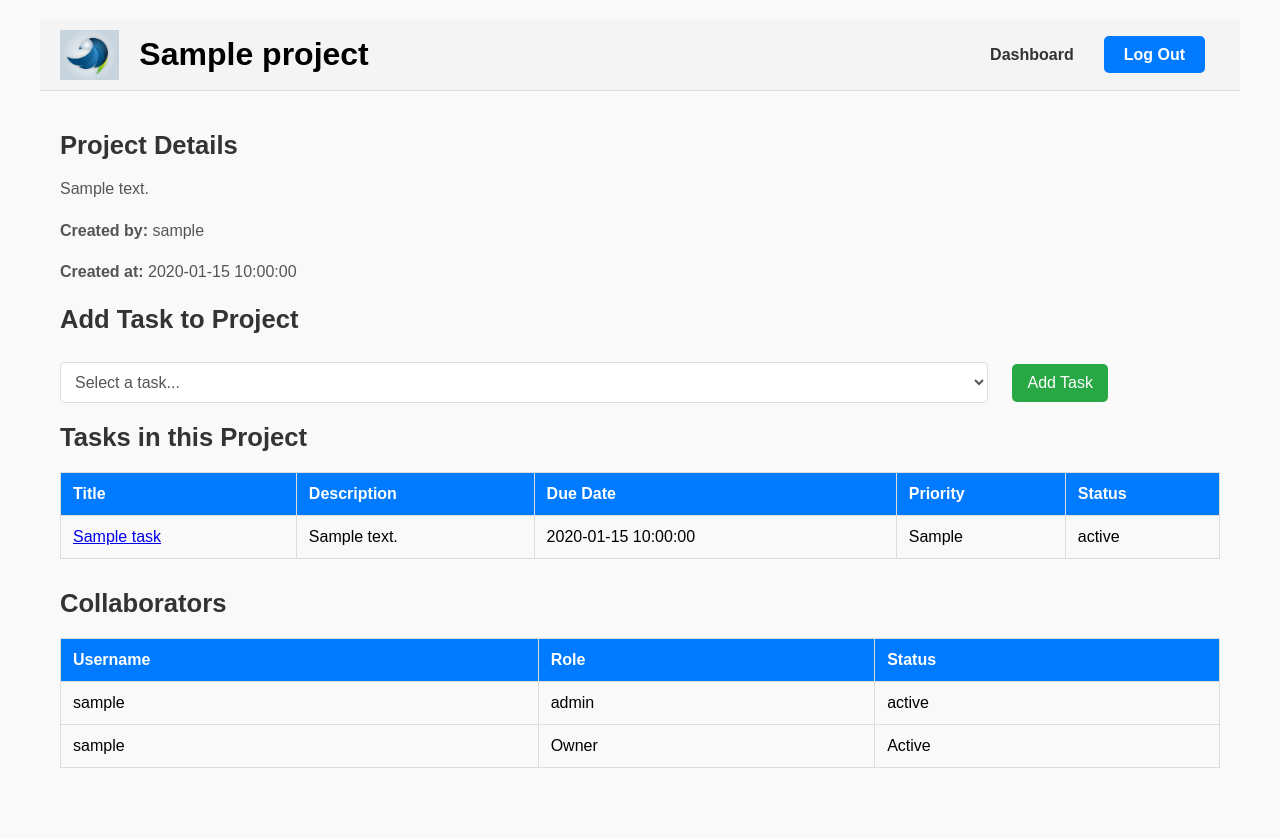
After one commit to rikta5/TMS, a PHP site: page /TMS/public/project_details.php?project_id=1 in a window 1280 px wide. The commit adds this page. Run offline with PHP 8.4, Linux system fonts and the light colour scheme; the visitor is signed in with stand-in values (Sample User, id 1); tables that the repository leaves empty or names only in its code hold one stand-in row (values such as "Sample post").

Commit message:
Added projects and some other fixes

```diff
--- a/css/change_password.css
+++ b/css/change_password.css
@@ -1,4 +1,3 @@
-/* change_password.css */
 body {
     font-family: Arial, sans-serif;
     background-color: #f4f7f6;
--- a/css/dashboard.css
+++ b/css/dashboard.css
@@ -5,7 +5,6 @@
     margin-top: 20px;
 }
 
-/* Card Styles */
 .card {
     flex: 1 1 calc(50% - 20px);
     background-color: #ffffff;
--- a/css/general.css
+++ b/css/general.css
@@ -1,4 +1,3 @@
-/* General Styles */
 body {
     font-family: 'Arial', sans-serif;
     background-color: #f4f4f4;
--- a/css/main_page.css
+++ b/css/main_page.css
@@ -1,4 +1,3 @@
-/* General styles */
 body {
     margin: 0;
     padding: 0;
@@ -15,7 +14,6 @@ body {
     padding: 20px;
 }
 
-/* Header */
 .main-header {
     display: flex;
     justify-content: space-between;
@@ -74,14 +72,12 @@ body {
     background-color: #0056b3;
 }
 
-/* Main content */
 .main-content {
     display: flex;
     justify-content: space-between;
     padding: 50px 0;
 }
 
-/* Introduction section */
 .intro {
     max-width: 50%;
 }
--- a/css/manage_task.css
+++ b/css/manage_task.css
@@ -150,7 +150,6 @@ button[name="mark_finished"]:hover {
     background-color: #45a049;
 }
 
-/* Comments Section */
 .comments-section {
     margin-top: 30px;
     background-color: #fff;
@@ -165,7 +164,6 @@ button[name="mark_finished"]:hover {
     color: #333;
 }
 
-/* Individual Comments */
 .comment {
     padding: 15px;
     margin-bottom: 15px;
@@ -213,7 +211,6 @@ button[name="mark_finished"]:hover {
     text-decoration: underline;
 }
 
-/* Replies */
 .reply {
     margin-left: 40px;
     padding-left: 10px;
@@ -224,7 +221,6 @@ button[name="mark_finished"]:hover {
     margin-bottom: 10px;
 }
 
-/* Comment Form */
 .comment-form {
     margin-top: 20px;
     border-top: 1px solid #ddd;
--- /dev/null
+++ b/css/project_details.css
@@ -0,0 +1,187 @@
+body {
+    font-family: 'Arial', sans-serif;
+    background-color: #f9f9f9;
+    margin: 0;
+    padding: 0;
+}
+
+header {
+    display: flex;
+    align-items: center;
+    background-color: #f4f4f4;
+    padding: 10px 20px;
+    border-bottom: 1px solid #ddd;
+}
+
+header img {
+    max-height: 50px;
+    margin-right: 20px;
+}
+
+header h1 {
+    margin: 0;
+    flex-grow: 1;
+}
+
+nav ul {
+    list-style: none;
+    margin: 0;
+    padding: 0;
+    display: flex;
+    justify-content: center;
+}
+
+nav ul li {
+    margin-right: 15px;
+}
+
+nav ul li a {
+    color: #333;
+    text-decoration: none;
+    font-weight: bold;
+    padding: 10px 15px;
+    border-radius: 5px;
+    transition: background-color 0.3s;
+}
+
+nav ul li a:hover {
+    background-color: #ddd;
+}
+
+nav ul li a.link-button {
+    padding: 10px 20px;
+    background-color: #007bff;
+    color: #fff;
+    border-radius: 5px;
+    text-decoration: none;
+    transition: background-color 0.3s;
+}
+
+nav ul li a.link-button:hover {
+    background-color: #0056b3;
+}
+
+.container {
+    max-width: 1200px;
+    margin: 0 auto;
+    padding: 20px;
+}
+
+main {
+    padding: 20px;
+}
+
+h2 {
+    font-size: 1.6em;
+    margin-top: 20px;
+    margin-bottom: 15px;
+    color: #333;
+}
+
+p {
+    line-height: 1.6;
+    margin-bottom: 15px;
+    color: #555;
+}
+
+table {
+    width: 100%;
+    border-collapse: collapse;
+    margin-top: 20px;
+}
+
+th, td {
+    padding: 12px;
+    text-align: left;
+    border: 1px solid #ddd;
+}
+
+th {
+    background-color: #e9ecef;
+    color: #333;
+}
+
+.tasks-table {
+    margin-bottom: 30px;
+}
+
+.tasks-table th {
+    background-color: #007bff;
+    color: white;
+}
+
+.collaborators-table {
+    margin-bottom: 30px;
+}
+
+.collaborators-table th {
+    background-color: #007bff;
+    color: white;
+}
+
+.card {
+    background-color: #fff;
+    padding: 15px;
+    border-radius: 8px;
+    box-shadow: 0 2px 10px rgba(0, 0, 0, 0.1);
+    margin-bottom: 20px;
+}
+
+.add-task-button {
+    display: inline-block;
+    background-color: #28a745;
+    color: #fff;
+    border: none;
+    border-radius: 5px;
+    padding: 10px 15px;
+    text-decoration: none;
+    font-size: 16px;
+    margin-top: 15px;
+    transition: background-color 0.3s ease;
+    cursor: pointer;
+}
+
+.add-task-button:hover {
+    background-color: #218838;
+}
+
+select {
+    width: 80%;
+    padding: 10px;
+    margin-right: 20px;
+    border: 1px solid #ddd;
+    border-radius: 5px;
+    background-color: #fff;
+    font-size: 16px;
+    color: #555;
+    transition: border-color 0.3s ease;
+    cursor: pointer;
+}
+
+select:focus {
+    outline: none;
+    border-color: #007bff;
+    box-shadow: 0 0 5px rgba(0, 123, 255, 0.5);
+}
+
+select option {
+    padding: 10px;
+    cursor: pointer;
+}
+
+.error {
+    color: #d9534f;
+    margin-top: 15px;
+    font-weight: bold;
+}
+
+.info-text {
+    display: inline-block;
+    margin-top: 20px;
+    color: #007bff;
+    text-decoration: none;
+}
+
+.info-text:hover {
+    text-decoration: underline;
+}
--- a/public/dashboard.php
+++ b/public/dashboard.php
@@ -25,6 +25,7 @@ include '../includes/dashboard_logic.php';
                     <li><a href="<?php echo BASE_URL . 'public/profile_management.php'; ?>">My Profile</a></li>
                 <?php endif; ?>
                 <li><a href="<?php echo BASE_URL . 'public/add_task.php'; ?>">New Task</a></li>
+                <li><a href="<?php echo BASE_URL . 'public/create_project.php'; ?>">New Project</a></li>
                 <li><a href="<?php echo BASE_URL . 'public/add_category.php'; ?>">New Category</a></li>
             </ul>
             <a href="<?php echo BASE_URL . 'includes/logout.php'; ?>" class="link-button">Log Out</a>
--- /dev/null
+++ b/public/project_details.php
@@ -0,0 +1,178 @@
+<?php
+session_start();
+require '../includes/db.php';
+include "../includes/config.php";
+require '../includes/login_requirement.php';
+
+if (isset($_GET['project_id'])) {
+    $project_id = intval($_GET['project_id']);
+} else {
+    die("No project selected.");
+}
+
+$query = "SELECT p.project_name, p.description, p.created_at, u.username AS owner, p.user_id AS owner_id
+          FROM projects p
+          JOIN users u ON p.user_id = u.user_id
+          WHERE p.project_id = $project_id";
+
+/** @noinspection PhpUndefinedVariableInspection */
+$project_result = mysqli_query($conn, $query);
+
+if (mysqli_num_rows($project_result) > 0) {
+    $project = mysqli_fetch_assoc($project_result);
+} else {
+    die("Project not found.");
+}
+
+$task_query = "
+    SELECT t.task_id, t.title, t.description, t.due_date, t.priority, t.status
+    FROM tasks t
+    JOIN task_users tu ON tu.task_id = t.task_id
+    WHERE tu.user_id = " . intval($_SESSION['user_id']) . "
+    AND t.status != 'Completed'
+    AND t.task_id NOT IN (
+        SELECT pt.task_id
+        FROM project_tasks pt
+        WHERE pt.project_id = $project_id
+    )";
+
+$task_result = mysqli_query($conn, $task_query);
+
+$project_tasks_query = "
+    SELECT t.task_id, t.title, t.description, t.due_date, t.priority, t.status
+    FROM project_tasks pt
+    JOIN tasks t ON pt.task_id = t.task_id
+    WHERE pt.project_id = $project_id";
+
+$project_tasks_result = mysqli_query($conn, $project_tasks_query);
+
+$users_query = "
+    SELECT u.username, tu.role, tu.status
+    FROM task_users tu
+    JOIN users u ON tu.user_id = u.user_id
+    WHERE tu.task_id IN (
+        SELECT task_id FROM project_tasks WHERE project_id = $project_id
+    )
+    UNION
+    SELECT u.username, 'Owner' AS role, 'Active' AS status
+    FROM users u
+    WHERE u.user_id = " . intval($project['owner_id']);
+
+$users_result = mysqli_query($conn, $users_query);
+
+if ($_SERVER['REQUEST_METHOD'] === 'POST' && isset($_POST['add_task'])) {
+    $task_id = intval($_POST['task_id']);
+    $insert_query = "INSERT INTO project_tasks (project_id, task_id) VALUES ($project_id, $task_id)";
+    if (mysqli_query($conn, $insert_query)) {
+        echo "<script>alert('Task added to project successfully!');</script>";
+        header("Location: project_details.php?project_id=" . $project_id);
+    } else {
+        echo "<script>alert('Error adding task: " . mysqli_error($conn) . "');</script>";
+    }
+}
+?>
+
+<!DOCTYPE html>
+<html lang="en">
+<head>
+    <meta charset="UTF-8">
+    <meta name="viewport" content="width=device-width, initial-scale=1.0">
+    <title><?php echo htmlspecialchars($project['project_name']); ?> - Project Details</title>
+    <link rel="stylesheet" href="/css/project_details.css">
+</head>
+<body>
+
+<div class="container">
+    <header>
+        <img src="/img/logo_img.webp" alt="Logo image">
+        <h1><?php echo htmlspecialchars($project['project_name']); ?></h1>
+        <nav>
+            <ul>
+                <li><a href="<?php echo BASE_URL . 'public/dashboard.php'; ?> ">Dashboard</a></li>
+                <li><a href="<?php echo BASE_URL . 'includes/logout.php'; ?>" class="link-button">Log Out</a></li>
+            </ul>
+        </nav>
+    </header>
+    <main class="container">
+        <h2>Project Details</h2>
+        <p><?php echo htmlspecialchars($project['description']); ?></p>
+        <p><strong>Created by:</strong> <?php echo htmlspecialchars($project['owner']); ?></p>
+        <p><strong>Created at:</strong> <?php echo htmlspecialchars($project['created_at']); ?></p>
+
+        <h2>Add Task to Project</h2>
+        <form method="POST">
+            <select name="task_id" required>
+                <option value="">Select a task...</option>
+                <?php
+                if (mysqli_num_rows($task_result) > 0) {
+                    while ($task = mysqli_fetch_assoc($task_result)) {
+                        echo "<option value='" . htmlspecialchars($task['task_id']) . "'>" . htmlspecialchars($task['title']) . "</option>";
+                    }
+                } else {
+                    echo "No available tasks to add to this project.";
+                }
+                ?>
+            </select>
+            <button type="submit" name="add_task" class="add-task-button">Add Task</button>
+        </form>
+
+        <h2>Tasks in this Project</h2>
+        <table class="tasks-table">
+            <thead>
+            <tr>
+                <th>Title</th>
+                <th>Description</th>
+                <th>Due Date</th>
+                <th>Priority</th>
+                <th>Status</th>
+            </tr>
+            </thead>
+            <tbody>
+            <?php
+            if (mysqli_num_rows($project_tasks_result) > 0) {
+                while ($project_task = mysqli_fetch_assoc($project_tasks_result)) {
+                    echo "<tr>";
+                    echo "<td><a href='task_details.php?task_id=" . htmlspecialchars($project_task['task_id']) . "'>" . htmlspecialchars($project_task['title']) . "</a></td>";
+                    echo "<td>" . htmlspecialchars($project_task['description']) . "</td>";
+                    echo "<td>" . htmlspecialchars($project_task['due_date']) . "</td>";
+                    echo "<td>" . htmlspecialchars($project_task['priority']) . "</td>";
+                    echo "<td>" . htmlspecialchars($project_task['status']) . "</td>";
+                    echo "</tr>";
+                }
+            } else {
+                echo "<tr><td colspan='5'>No tasks are part of this project.</td></tr>";
+            }
+            ?>
+            </tbody>
+        </table>
+
+        <h2>Collaborators</h2>
+        <table class="collaborators-table">
+            <thead>
+            <tr>
+                <th>Username</th>
+                <th>Role</th>
+                <th>Status</th>
+            </tr>
+            </thead>
+            <tbody>
+            <?php
+            if (mysqli_num_rows($users_result) > 0) {
+                while ($user = mysqli_fetch_assoc($users_result)) {
+                    echo "<tr>";
+                    echo "<td>" . htmlspecialchars($user['username']) . "</td>";
+                    echo "<td>" . htmlspecialchars($user['role']) . "</td>";
+                    echo "<td>" . htmlspecialchars($user['status']) . "</td>";
+                    echo "</tr>";
+                }
+            } else {
+                echo "<tr><td colspan='3'>No collaborators found.</td></tr>";
+            }
+            ?>
+            </tbody>
+        </table>
+
+    </main>
+</div>
+</body>
+</html>
```
Also changed, not shown: css/create_project.css (added, +96 -0 lines), includes/dashboard_logic.php (+18 -11 lines), public/create_project.php (added, +67 -0 lines), public/task_details.php (+2 -5 lines).
